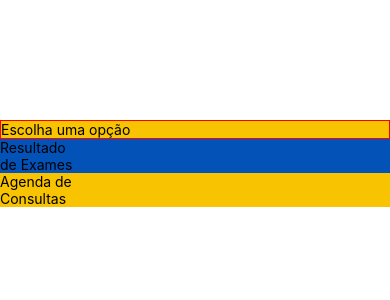
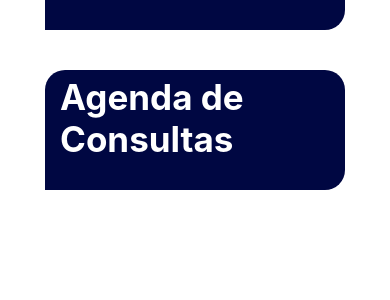
Before and after one commit to bragalets/lembra-saude, a React Native app: screen /Dashboard in a window 390 px wide. Shown: the top 300 px of the page. Built offline with nearby package versions, Linux system fonts and the light colour scheme.

Commit message:
Criação de Navegação da Tela 'Resultado de Exames'

```diff
--- a/scr/routes/index.js
+++ b/scr/routes/index.js
@@ -2,6 +2,8 @@ import { createNativeStackNavigator } from '@react-navigation/native-stack'
 
 import Login from '../screens/Login'
 import Dashboard from '../screens/Dashboard'
+import ResultadoDeExames from '../screens/ResultadoDeExames'
+
 
 
 const Stack = createNativeStackNavigator();
@@ -20,6 +22,15 @@ export default function Routes(){
                 component={Dashboard}
                 options={{headerShown: false}}
             />
+
+            <Stack.Screen
+                name="ResultadoDeExames"
+                component={ResultadoDeExames}
+                options={{headerShown: false}}
+            />
+
+
+
         </Stack.Navigator>
     )
 }
--- a/scr/screens/Dashboard/index.js
+++ b/scr/screens/Dashboard/index.js
@@ -9,9 +9,11 @@ import {
    } from 'react-native';
 
 import * as Animatable from 'react-native-animatable';
+import { useNavigation } from '@react-navigation/native';
 
 
 export default function Dashboard() {
+  const navigation = useNavigation();
   return(
     <View style={styles.container}>
       <View>
@@ -34,28 +36,51 @@ export default function Dashboard() {
       </View>
 
 
-      <View style={styles.optionText}>
-        <Text>Escolha uma opção</Text>
+
+
+      <View style={styles.containerButtons}>
+        <Text style={styles.optionText}>Escolha uma opção</Text>
       </View>
 
 
+
+
+
+
+
+
+      <View>
+
       <View style={styles.buttonExams}>
-        <TouchableOpacity>
-          <Text>Resultado</Text>
-          <Text>de Exames</Text>
+        <TouchableOpacity onPress={() => navigation.navigate('ResultadoDeExames')}>
+          <Text style={styles.buttonTextExams}>Resultado de Exames</Text>
         </TouchableOpacity>
       </View>
 
 
       <View style={styles.buttonAgenda}>
         <TouchableOpacity>
-          <Text>Agenda de</Text>
-          <Text>Consultas</Text>
+          <Text style={styles.buttonTextAgenda}>Agenda de Consultas</Text>
         </TouchableOpacity>
         </View>
 
 
-        <View>
+
+
+      </View>
+
+
+
+
+
+
+
+
+
+
+
+
+        <View style={styles.bottoBackground}>
           <Image
           source={require('../../assets/Group 16.png')}
           style={{ width: '100%', height: '70%' }}
@@ -83,7 +108,7 @@ const styles = StyleSheet.create({
       //backgroundColor: '#F8C301',
       fontSize: 50,
       textAlign:'left',
-      paddingLeft: '4%',
+      paddingLeft: '10%',
       bottom: 260,
       fontWeight:'300',
       color: '#000742'
@@ -93,25 +118,62 @@ const styles = StyleSheet.create({
       //backgroundColor: '#0252B8',
       fontSize: 50,
       textAlign:'left',
-      paddingLeft: '4%',
+      paddingLeft: '10%',
       bottom: 270,
       fontWeight:'bold',
       color: '#000742'
     },
 
     optionText:{
-      backgroundColor: '#F8C301',
-      fontSize: 50,
-      borderWidth: 1,
-    borderColor: 'red'
+      //backgroundColor: '#F8C301',
+      fontSize: 25,
+      textAlign:'left',
+      paddingLeft: '10%',
+      bottom: 260,
+      fontWeight:'200',
+      color: '#000742'
     },
 
     buttonExams:{
-      backgroundColor: '#0252B8'
+      backgroundColor: '#000742',
+      width: 300,
+      height: 120,
+      alignSelf: 'center',
+      bottom: 240,
+      borderBottomRightRadius: 20,
+      borderTopRightRadius: 20,
+      borderTopLeftRadius: 20
+    },
+
+    buttonTextExams:{
+      color: 'white',
+      paddingLeft: '5%',
+      paddingTop: '2%',
+      fontSize: 35
+
     },
 
     buttonAgenda:{
-      backgroundColor: '#F8C301'
+      backgroundColor: '#000742',
+      width: 300,
+      height: 120,
+      alignSelf: 'center',
+      bottom: 200,
+      borderBottomRightRadius: 20,
+      borderTopRightRadius: 20,
+      borderTopLeftRadius: 20
+    },
+
+    buttonTextAgenda:{
+      color: 'white',
+      paddingLeft: '5%',
+      paddingTop: '2%',
+      fontSize: 35,
+      fontWeight: 'bold'
+    },
+
+    bottoBackground:{
+      bottom:280
     }
 
 
@@ -121,4 +183,5 @@ const styles = StyleSheet.create({
 
 
 
+
 })
--- /dev/null
+++ b/scr/screens/ResultadoDeExames/index.js
@@ -0,0 +1,37 @@
+import React from 'react';
+import {
+  View,
+  Text,
+  StyleSheet,
+  Image,
+  TouchableOpacity,
+  TextInput
+} from 'react-native';
+
+import * as Animatable from 'react-native-animatable'
+import { useNavigation } from '@react-navigation/native';
+
+
+export default function ResultadoDeExames() {
+  const navigation = useNavigation();
+
+  return (
+    <View style={styles.container}>
+      <Text style={styles.headerText}>Resultado de Exames</Text>
+      {/* Adicione outros elementos ou componentes aqui */}
+    </View>
+  );
+}
+
+const styles = StyleSheet.create({
+  container: {
+    flex: 1,
+    backgroundColor: '#FFFFFF',
+    justifyContent: 'center',
+    alignItems: 'center',
+  },
+  headerText: {
+    fontSize: 24,
+    fontWeight: 'bold',
+  },
+});
```
